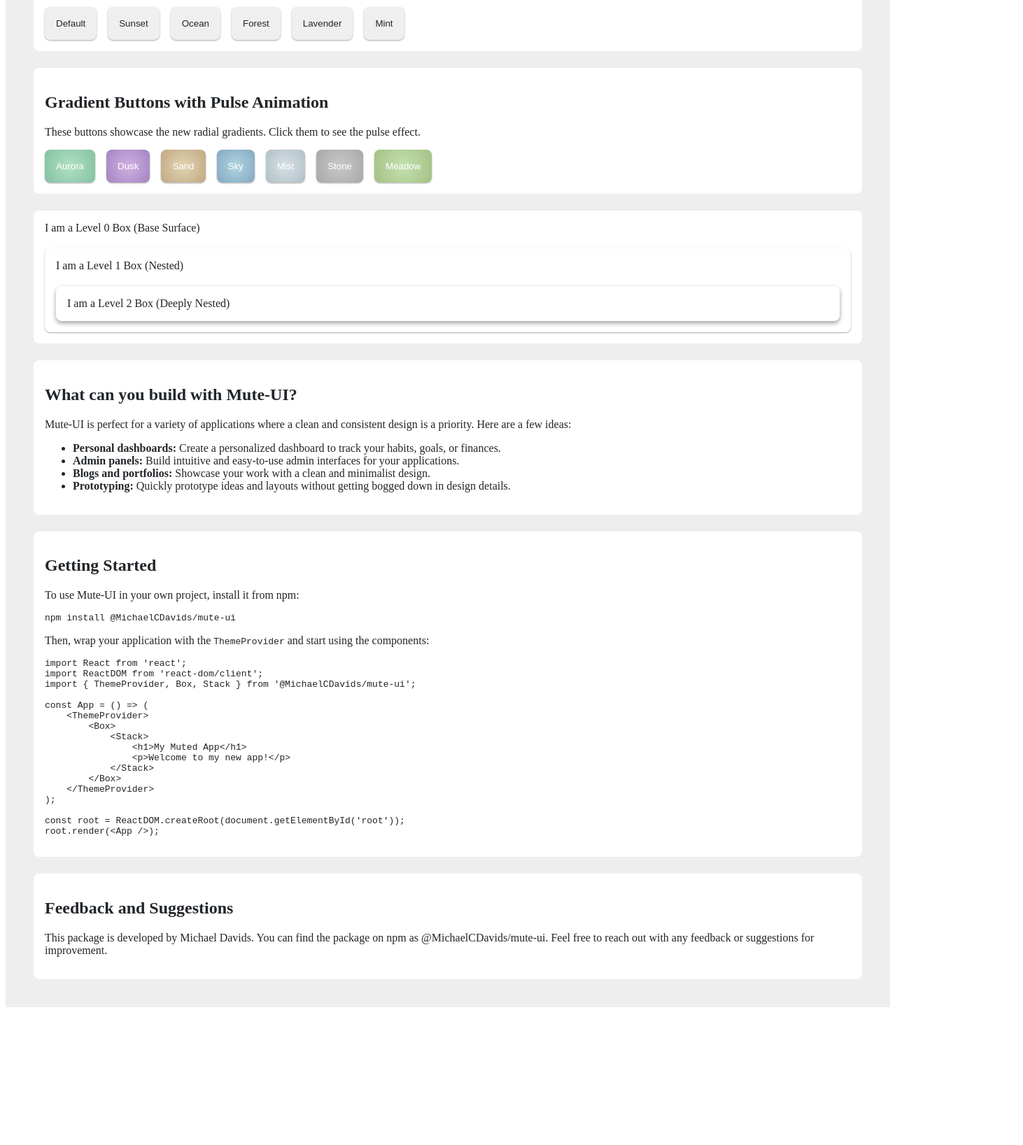
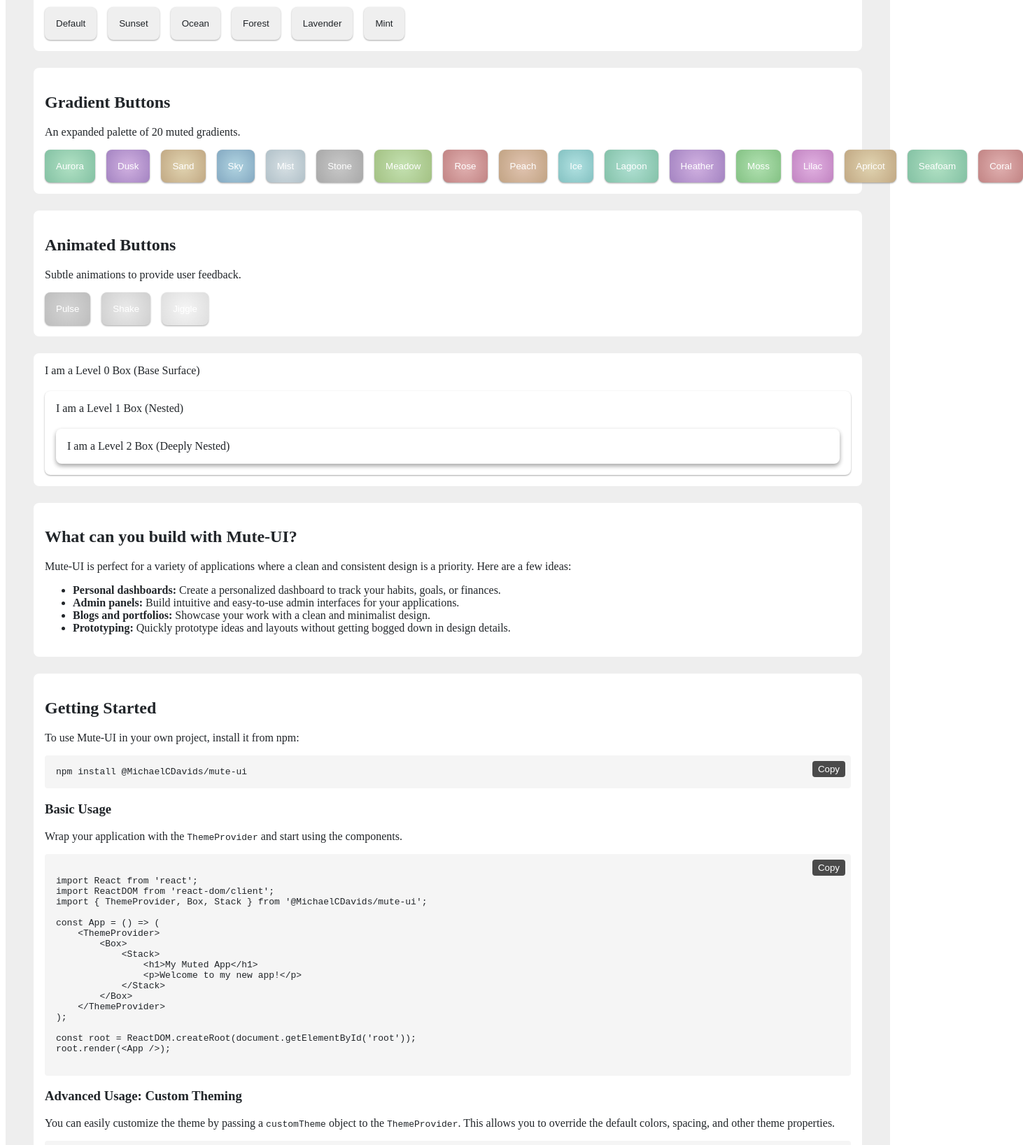
Before and after one commit to MichaelCDavids/mute-ui, a React (Vite) app: page / in a window 1280 px wide. Shown: the part 220-1857 px from the top of the page at 70% size, 1462 px wide, since content can reach past the window. Before the commit the page ends 1668 px from the top, so only its background shows below. Built offline with nearby package versions, Linux system fonts and the light colour scheme.

Commit message:
feat: add copy-to-clipboard, new animations, and expanded color palette

```diff
--- a/src/Demo.tsx
+++ b/src/Demo.tsx
@@ -49,16 +49,15 @@
   },
 };
 
-const GradientButton = ({ gradient, children }) => {
+const AnimatedButton = ({ gradient, animation, children }) => {
   const theme = useTheme();
-  const [isPulsing, setIsPulsing] = useState(false);
+  const [isAnimating, setIsAnimating] = useState(false);
 
   const handleClick = () => {
-    setIsPulsing(true);
-    // Remove the animation class after it completes
+    setIsAnimating(true);
     setTimeout(() => {
-      setIsPulsing(false);
-    }, 500); // must match animation duration
+      setIsAnimating(false);
+    }, 500); // Animation duration
   };
 
   return (
@@ -67,7 +66,7 @@
       onClick={handleClick}
       style={{
         backgroundImage: theme.colors.gradients[gradient],
-        animation: isPulsing ? 'pulse 0.5s ease-in-out' : 'none',
+        animation: isAnimating ? `${animation} 0.5s ease-in-out` : 'none',
         color: theme.colors.button.text,
       }}
     >
@@ -77,28 +76,135 @@
 };
 
 const GradientButtons = () => {
+  const gradients = [
+    'aurora', 'dusk', 'sand', 'sky', 'mist', 'stone', 'meadow',
+    'rose', 'peach', 'ice', 'lagoon', 'heather', 'moss', 'lilac',
+    'apricot', 'seafoam', 'coral'
+  ];
+
   return (
     <Box>
-      <h2>Gradient Buttons with Pulse Animation</h2>
+      <h2>Gradient Buttons</h2>
       <p>
-        These buttons showcase the new radial gradients. Click them to see the pulse effect.
+        An expanded palette of 20 muted gradients.
       </p>
       <Stack direction="row" gap="md" style={{ marginTop: '20px', flexWrap: 'wrap' }}>
-        <GradientButton gradient="aurora">Aurora</GradientButton>
-        <GradientButton gradient="dusk">Dusk</GradientButton>
-        <GradientButton gradient="sand">Sand</GradientButton>
-        <GradientButton gradient="sky">Sky</GradientButton>
-        <GradientButton gradient="mist">Mist</GradientButton>
-        <GradientButton gradient="stone">Stone</GradientButton>
-        <GradientButton gradient="meadow">Meadow</GradientButton>
+        {gradients.map(gradient => (
+          <AnimatedButton key={gradient} gradient={gradient} animation="pulse">
+            {gradient.charAt(0).toUpperCase() + gradient.slice(1)}
+          </AnimatedButton>
+        ))}
       </Stack>
     </Box>
   );
 };
 
+const AnimationButtons = () => (
+    <Box>
+        <h2>Animated Buttons</h2>
+        <p>
+            Subtle animations to provide user feedback.
+        </p>
+        <Stack direction="row" gap="md" style={{ marginTop: '20px', flexWrap: 'wrap' }}>
+            <AnimatedButton gradient="primary" animation="pulse">Pulse</AnimatedButton>
+            <AnimatedButton gradient="secondary" animation="shake">Shake</AnimatedButton>
+            <AnimatedButton gradient="tertiary" animation="jiggle">Jiggle</AnimatedButton>
+        </Stack>
+    </Box>
+);
+
+const CodeSnippet = ({ code }) => {
+    const [copied, setCopied] = useState(false);
+
+    const handleCopy = () => {
+        navigator.clipboard.writeText(code);
+        setCopied(true);
+        setTimeout(() => setCopied(false), 2000);
+    };
+
+    return (
+        <div style={{ position: 'relative', backgroundColor: '#f5f5f5', borderRadius: '4px', padding: '16px', marginTop: '16px' }}>
+            <pre style={{ margin: 0, whiteSpace: 'pre-wrap', wordWrap: 'break-word' }}>
+                <code>{code}</code>
+            </pre>
+            <button
+                onClick={handleCopy}
+                style={{
+                    position: 'absolute',
+                    top: '8px',
+                    right: '8px',
+                    padding: '4px 8px',
+                    backgroundColor: copied ? '#4CAF50' : '#4A4A4A',
+                    color: 'white',
+                    border: 'none',
+                    borderRadius: '4px',
+                    cursor: 'pointer'
+                }}
+            >
+                {copied ? 'Copied!' : 'Copy'}
+            </button>
+        </div>
+    );
+};
+
 
 export const Demo = () => {
   const [currentTheme, setCurrentTheme] = useState<Partial<Theme>>(themes.default);
+
+  const basicUsage = `
+import React from 'react';
+import ReactDOM from 'react-dom/client';
+import { ThemeProvider, Box, Stack } from '@MichaelCDavids/mute-ui';
+
+const App = () => (
+    <ThemeProvider>
+        <Box>
+            <Stack>
+                <h1>My Muted App</h1>
+                <p>Welcome to my new app!</p>
+            </Stack>
+        </Box>
+    </ThemeProvider>
+);
+
+const root = ReactDOM.createRoot(document.getElementById('root'));
+root.render(<App />);
+  `;
+
+  const advancedUsage = `
+import React from 'react';
+import ReactDOM from 'react-dom/client';
+import { ThemeProvider, Box, Stack } from '@MichaelCDavids/mute-ui';
+
+const customTheme = {
+  colors: {
+    primary: '#6A0DAD', // A vibrant purple
+    surface: '#F3E5F5',
+    inset: '#E1BEE7',
+    text: '#311B92',
+  },
+  spacing: {
+    xs: '8px',
+    sm: '16px',
+    md: '24px',
+    lg: '32px',
+  }
+};
+
+const App = () => (
+    <ThemeProvider customTheme={customTheme}>
+        <Box>
+            <Stack>
+                <h1>My Custom Themed App</h1>
+                <p>This app uses a custom theme with vibrant colors!</p>
+            </Stack>
+        </Box>
+    </ThemeProvider>
+);
+
+const root = ReactDOM.createRoot(document.getElementById('root'));
+root.render(<App />);
+  `;
 
   return (
     <ThemeProvider customTheme={currentTheme}>
@@ -128,6 +234,7 @@
           </Box>
 
           <GradientButtons />
+          <AnimationButtons />
 
           {/* Demonstration of nested boxes */}
           <Box>
@@ -158,31 +265,20 @@
             <p>
                 To use Mute-UI in your own project, install it from npm:
             </p>
-            <pre><code>
-                npm install @MichaelCDavids/mute-ui
-            </code></pre>
+            <CodeSnippet code="npm install @MichaelCDavids/mute-ui" />
+
+            <h3>Basic Usage</h3>
             <p>
-                Then, wrap your application with the <code>ThemeProvider</code> and start using the components:
+                Wrap your application with the <code>ThemeProvider</code> and start using the components.
             </p>
-            <pre><code>
-{`import React from 'react';
-import ReactDOM from 'react-dom/client';
-import { ThemeProvider, Box, Stack } from '@MichaelCDavids/mute-ui';
+            <CodeSnippet code={basicUsage} />
 
-const App = () => (
-    <ThemeProvider>
-        <Box>
-            <Stack>
-                <h1>My Muted App</h1>
-                <p>Welcome to my new app!</p>
-            </Stack>
-        </Box>
-    </ThemeProvider>
-);
-
-const root = ReactDOM.createRoot(document.getElementById('root'));
-root.render(<App />);`}
-            </code></pre>
+            <h3>Advanced Usage: Custom Theming</h3>
+            <p>
+                You can easily customize the theme by passing a <code>customTheme</code> object to the <code>ThemeProvider</code>.
+                This allows you to override the default colors, spacing, and other theme properties.
+            </p>
+            <CodeSnippet code={advancedUsage} />
         </Box>
            <Box>
             <h2>Feedback and Suggestions</h2>
--- a/src/context/ThemeContext.tsx
+++ b/src/context/ThemeContext.tsx
@@ -24,6 +24,16 @@
       mist: string;
       stone: string;
       meadow: string;
+      rose: string;
+      peach: string;
+      ice: string;
+      lagoon: string;
+      heather: string;
+      moss: string;
+      lilac: string;
+      apricot: string;
+      seafoam: string;
+      coral: string;
     };
      button: {
       text: string;
@@ -43,6 +53,8 @@
   };
   animations: {
     pulse: string;
+    shake: string;
+    jiggle: string;
   };
 }
 
@@ -64,6 +76,16 @@
       mist: 'radial-gradient(circle, #d7e0e4, #b0c0c8)',
       stone: 'radial-gradient(circle, #c8c8c8, #a8a8a8)',
       meadow: 'radial-gradient(circle, #c4e1b1, #a3c183)',
+      rose: 'radial-gradient(circle, #e1b1b1, #c18383)',
+      peach: 'radial-gradient(circle, #e1c4b1, #c1a383)',
+      ice: 'radial-gradient(circle, #b1e1e1, #83c1c1)',
+      lagoon: 'radial-gradient(circle, #b1e1d4, #83c1a8)',
+      heather: 'radial-gradient(circle, #d1b1e1, #a383c1)',
+      moss: 'radial-gradient(circle, #b1e1b1, #83c183)',
+      lilac: 'radial-gradient(circle, #e1b1e1, #c183c1)',
+      apricot: 'radial-gradient(circle, #e1d4b1, #c1a883)',
+      seafoam: 'radial-gradient(circle, #b1e1c4, #83c1a3)',
+      coral: 'radial-gradient(circle, #e1b1b1, #c18383)',
     },
     button: {
       text: '#FFFFFF',
@@ -92,6 +114,29 @@
         }
         100% {
           transform: scale(1);
+        }
+      }
+    `,
+    shake: `
+      @keyframes shake {
+        0%, 100% {
+          transform: translateX(0);
+        }
+        10%, 30%, 50%, 70%, 90% {
+          transform: translateX(-5px);
+        }
+        20%, 40%, 60%, 80% {
+          transform: translateX(5px);
+        }
+      }
+    `,
+    jiggle: `
+      @keyframes jiggle {
+        0%, 100% {
+          transform: rotate(-1deg);
+        }
+        50% {
+          transform: rotate(1deg);
         }
       }
     `,
@@ -142,7 +187,11 @@
 
   return (
     <ThemeContext.Provider value={theme}>
-      <style>{theme.animations.pulse}</style>
+      <style>
+        {theme.animations.pulse}
+        {theme.animations.shake}
+        {theme.animations.jiggle}
+      </style>
       {children}
     </ThemeContext.Provider>
   );
```
